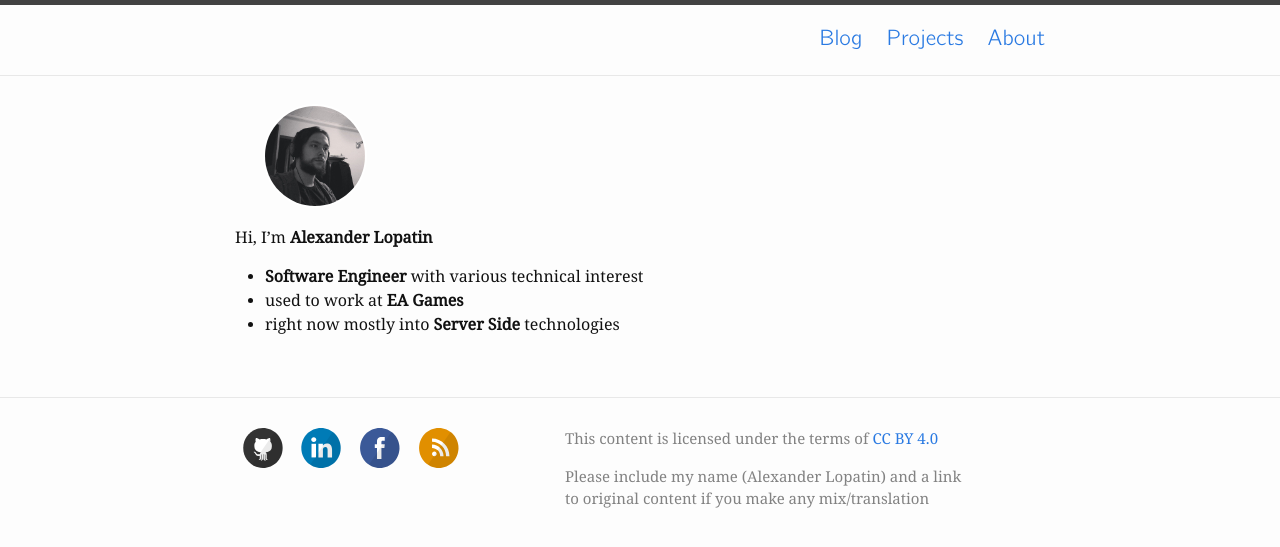
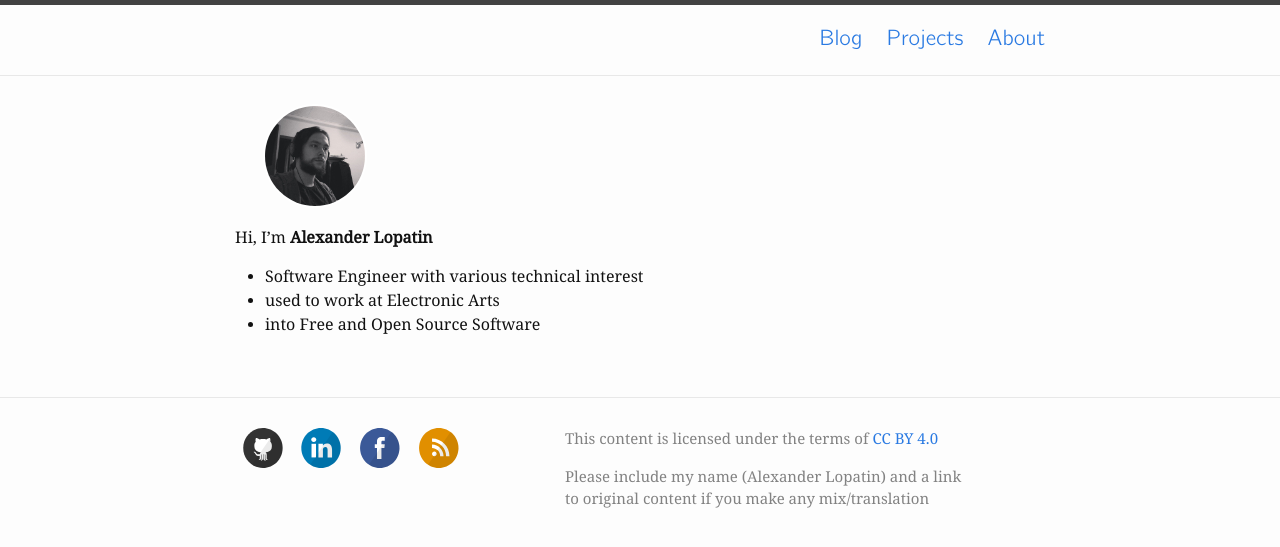
Before and after one commit to alopatindev/alopatindev.github.io, a Jekyll site: the page built from 02_about.md, in a window 1280 px wide. Shown: the top 547 px of the page. Built offline with Jekyll 4.4.1, drawn with Linux system fonts in a browser that asks for light colours.

Commit message:
update 02_about

```diff
--- a/02_about.md
+++ b/02_about.md
@@ -8,6 +8,6 @@ permalink: /about/
 
 Hi, I'm **Alexander Lopatin**
 
-- **Software Engineer** with various technical interest
-- used to work at **EA Games**
-- right now mostly into **Server Side** technologies
+- Software Engineer with various technical interest
+- used to work at Electronic Arts
+- into Free and Open Source Software
```
